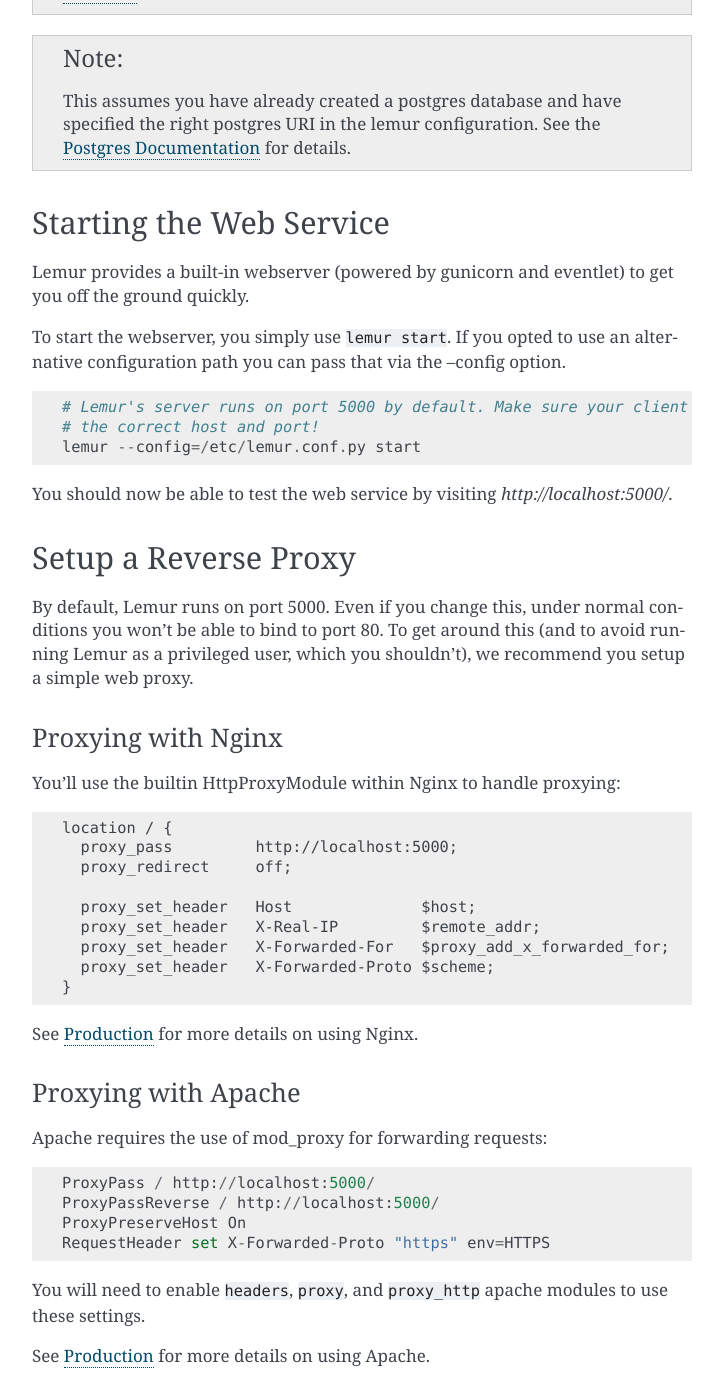
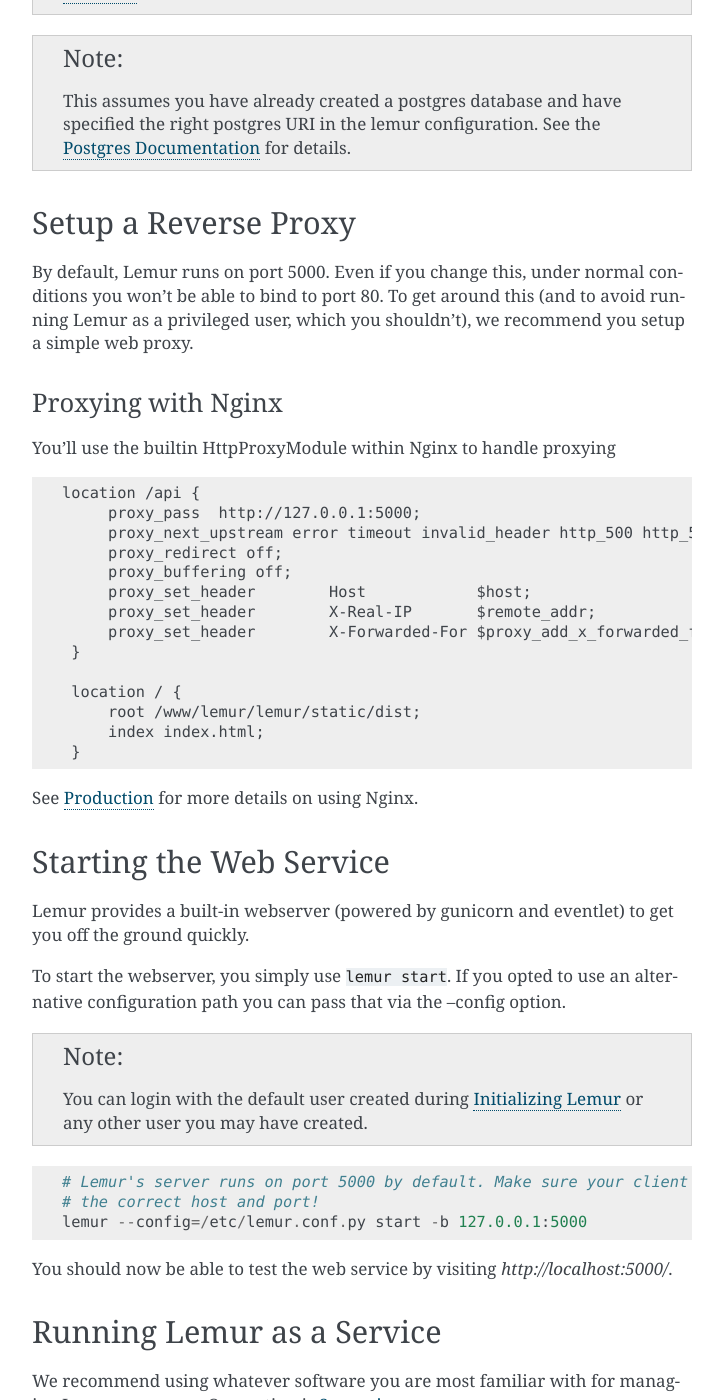
Before and after one commit to Netflix/lemur, a Sphinx documentation site: the page built from docs/quickstart/index.rst, in a window 1280 px wide and 1400 px high, scrolled down 2893 px. Shown: the whole window, without its empty margins (388-1111 px from the left). Built offline with Sphinx 7.4.7, drawn with Linux system fonts in a browser that asks for light colours; pages that are not in the unit, such as notebooks, are missing from menus; some of the changed text lies outside the part shown.

Commit message:
Docfixes

```diff
--- a/docs/conf.py
+++ b/docs/conf.py
@@ -48,7 +48,7 @@
 
 # General information about the project.
 project = u'lemur'
-copyright = u'2015, Kevin Glisson'
+copyright = u'2015, Netflix Inc.'
 
 # The version info for the project you're documenting, acts as replacement for
 # |version| and |release|, also used in various other places throughout the
--- a/docs/production/index.rst
+++ b/docs/production/index.rst
@@ -106,7 +106,7 @@
         }
 
         location / {
-            root /apps/lemur/lemur/static/dist;
+            root /www/lemur/lemur/static/dist;
             index index.html;
         }
 
@@ -171,7 +171,7 @@
         }
 
         location / {
-            root /apps/lemur/lemur/static/dist;
+            root /www/lemur/lemur/static/dist;
             index index.html;
         }
 
--- a/docs/quickstart/index.rst
+++ b/docs/quickstart/index.rst
@@ -119,22 +121,6 @@
     for details.
 
 
-Starting the Web Service
-------------------------
-
-Lemur provides a built-in webserver (powered by gunicorn and eventlet) to get you off the ground quickly.
-
-To start the webserver, you simply use ``lemur start``. If you opted to use an alternative configuration path
-you can pass that via the --config option.
-
-::
-
-  # Lemur's server runs on port 5000 by default. Make sure your client reflects
-  # the correct host and port!
-  lemur --config=/etc/lemur.conf.py start
-
-You should now be able to test the web service by visiting `http://localhost:5000/`.
-
 Setup a Reverse Proxy
 ---------------------
 
@@ -145,34 +131,47 @@
 Proxying with Nginx
 ~~~~~~~~~~~~~~~~~~~
 
-You'll use the builtin HttpProxyModule within Nginx to handle proxying::
+You'll use the builtin HttpProxyModule within Nginx to handle proxying
+
+::
+
+   location /api {
+        proxy_pass  http://127.0.0.1:5000;
+        proxy_next_upstream error timeout invalid_header http_500 http_502 http_503 http_504;
+        proxy_redirect off;
+        proxy_buffering off;
+        proxy_set_header        Host            $host;
+        proxy_set_header        X-Real-IP       $remote_addr;
+        proxy_set_header        X-Forwarded-For $proxy_add_x_forwarded_for;
+    }
 
     location / {
-      proxy_pass         http://localhost:5000;
-      proxy_redirect     off;
-
-      proxy_set_header   Host              $host;
-      proxy_set_header   X-Real-IP         $remote_addr;
-      proxy_set_header   X-Forwarded-For   $proxy_add_x_forwarded_for;
-      proxy_set_header   X-Forwarded-Proto $scheme;
+        root /www/lemur/lemur/static/dist;
+        index index.html;
     }
 
 See :doc:`../production/index` for more details on using Nginx.
 
-Proxying with Apache
-~~~~~~~~~~~~~~~~~~~~
 
-Apache requires the use of mod_proxy for forwarding requests::
+Starting the Web Service
+------------------------
 
-    ProxyPass / http://localhost:5000/
-    ProxyPassReverse / http://localhost:5000/
-    ProxyPreserveHost On
-    RequestHeader set X-Forwarded-Proto "https" env=HTTPS
+Lemur provides a built-in webserver (powered by gunicorn and eventlet) to get you off the ground quickly.
 
-You will need to enable ``headers``, ``proxy``, and ``proxy_http`` apache modules to use these settings.
+To start the webserver, you simply use ``lemur start``. If you opted to use an alternative configuration path
+you can pass that via the --config option.
 
-See :doc:`../production/index` for more details on using Apache.
+.. note::
+    You can login with the default user created during :ref:`Initializing Lemur <InitializingLemur>` or any other
+    user you may have created.
 
+::
+
+  # Lemur's server runs on port 5000 by default. Make sure your client reflects
+  # the correct host and port!
+  lemur --config=/etc/lemur.conf.py start -b 127.0.0.1:5000
+
+You should now be able to test the web service by visiting `http://localhost:5000/`.
 
 Running Lemur as a Service
 ---------------------------
```
Also changed, not shown: other parts of docs/quickstart/index.rst (+2 -0 lines).
